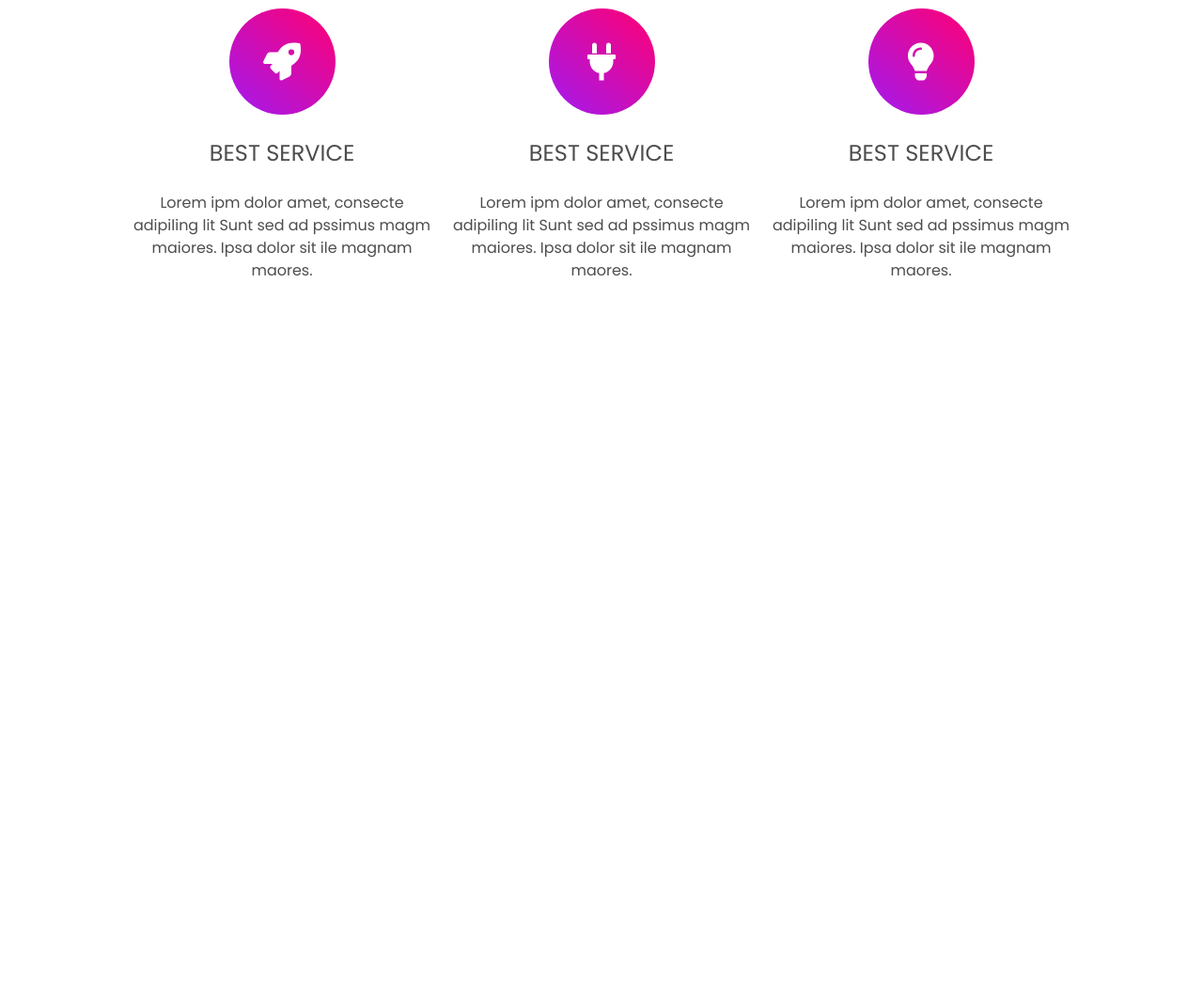
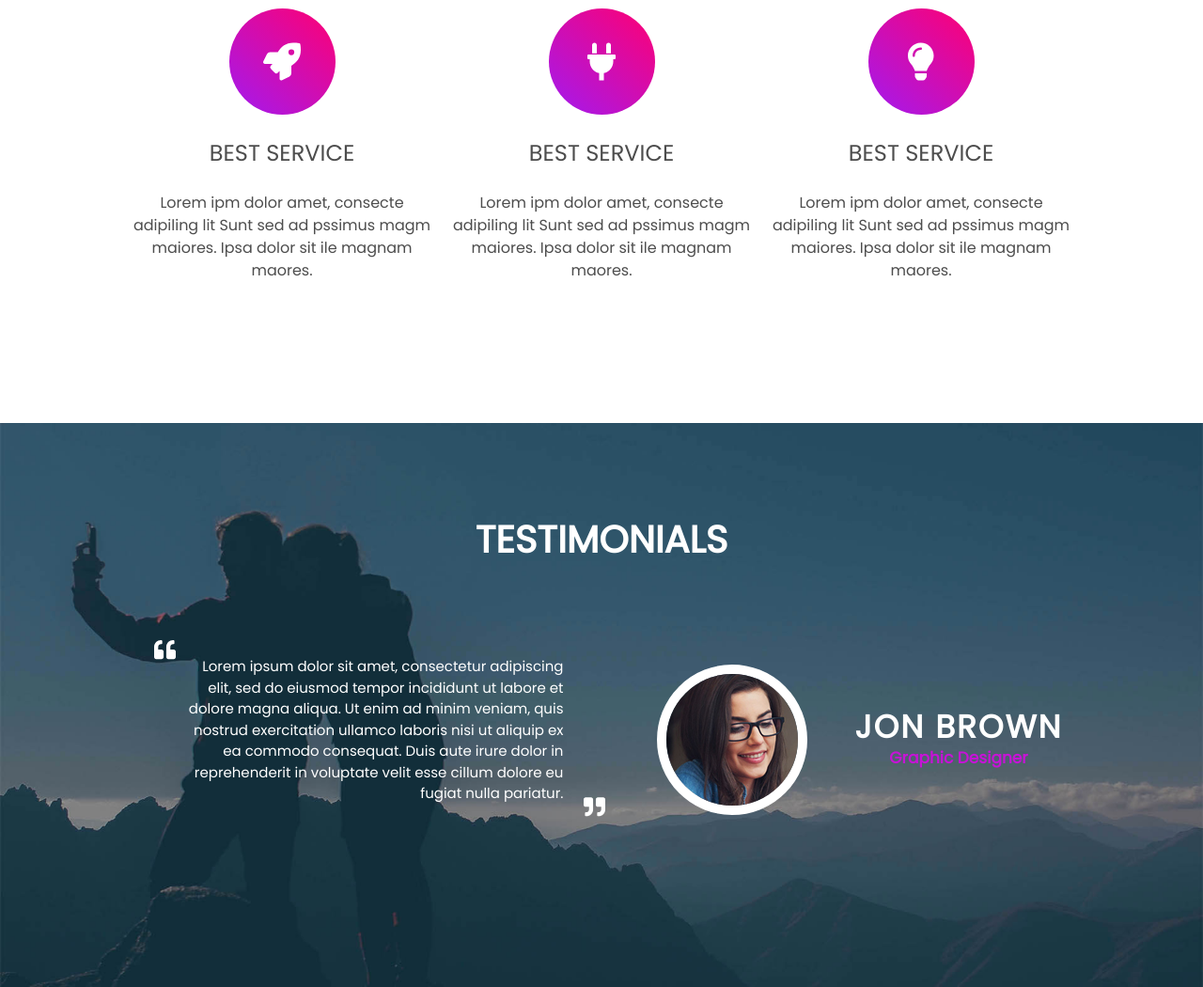
Before and after one commit to PrzemyslawKonefal/PSD-to-HTML-practise, a plain HTML site: page Weekly_challange_18/index.html in a window 1280 px wide. Shown: the part 2190-3240 px from the top of the page at 94% size. Before the commit the page ends 2490 px from the top, so only its background shows below. Drawn offline with nearby package versions, Linux system fonts and the light colour scheme.

Commit message:
Weekly Challange 18 testimonials section

```diff
--- a/Weekly_challange_18/css/main.scss
+++ b/Weekly_challange_18/css/main.scss
@@ -163,6 +163,8 @@ header{
 }
 .contact-data{
   min-width: 300px;
+  max-width: 400px;
+  width: 30%;
   height: 100px;
   display: flex;
   padding-top: 6.5px;
@@ -215,6 +217,7 @@ header{
   display: flex;
   flex-wrap: wrap;
   justify-content: center;
+  margin-bottom: 150px;
 }
 .service-feature{
   min-width: 320px;
@@ -243,3 +246,70 @@ header{
   font-size: 40px;
   height: 113px;
 }
+#testimonials{
+  min-height: 600px;
+  background-image: url(../img/testimonial-background.png);
+  background-repeat: no-repeat;
+  background-size: cover;
+  background-position: 66%;
+  display: flex;
+  flex-direction: column;
+  align-items: center;
+  color:#fff;
+  h2{
+    text-align: center;
+    margin: 100px 0;
+    font-weight: 600;
+    font-size: 40px;
+  }
+}
+.single-testimonial{
+  display: flex;
+  flex-wrap: wrap;
+  justify-content: center;
+
+  img{
+    border-radius: 50%;
+    border: 10px solid #fff;
+  }
+}
+.quote{
+  position: relative;
+  text-align: right;
+  font-size: 15px;
+  max-width: 400px;
+  margin: 0 100px 20px 100px;
+  .fa-quote-right, .fa-quote-left{
+    position: absolute;
+    font-size: 23px;
+  }
+  .fa-quote-right{
+    bottom: 0;
+    right: -45px;
+    transform: translateY(60%);
+  }
+  .fa-quote-left{
+    top: 0;
+    left: -35px;
+    transform: translateY(-80%);
+  }
+}
+.testimonial-person{
+  display: flex;
+  align-items: center;
+  h3{
+    font-size: 34px;
+    text-align: center;
+    margin: 0 50px;
+    font-weight: 600;
+    letter-spacing: 2px;
+    line-height: 27px;
+    span{
+      font-size: 0.5em;
+      letter-spacing: normal;
+      color: #c713d6;
+      line-height: 10px;
+      font-weight: 700;
+    }
+  }
+}
--- a/Weekly_challange_18/index.html
+++ b/Weekly_challange_18/index.html
@@ -144,6 +144,20 @@
           </div>
         </div>
     </section>
+    <section id="testimonials">
+      <h2>TESTIMONIALS</h2>
+      <div class="single-testimonial">
+        <p class="quote">
+          <i class="fas fa-quote-left"></i>
+          Lorem ipsum dolor sit amet, consectetur adipiscing elit, sed do eiusmod tempor incididunt ut labore et dolore magna aliqua. Ut enim ad minim veniam, quis nostrud exercitation ullamco laboris nisi ut aliquip ex ea commodo consequat. Duis aute irure dolor in reprehenderit in voluptate velit esse cillum dolore eu fugiat nulla pariatur.
+          <i class="fas fa-quote-right"></i>
+          </p>
+        <div class="testimonial-person">
+          <img src="img/testimonial-girl.png" alt="Jon Brown">
+          <h3>JON BROWN<br><span>Graphic Designer</span></h3>
+        </div>
+      </div>
+    </section>
 
 
     <script src="https://code.jquery.com/jquery-3.3.1.js" integrity="sha256-2Kok7MbOyxpgUVvAk/HJ2jigOSYS2auK4Pfzbm7uH60=" crossorigin="anonymous"></script>
```
Also changed, not shown: Weekly_challange_18/css/main.css, 1 other file.
